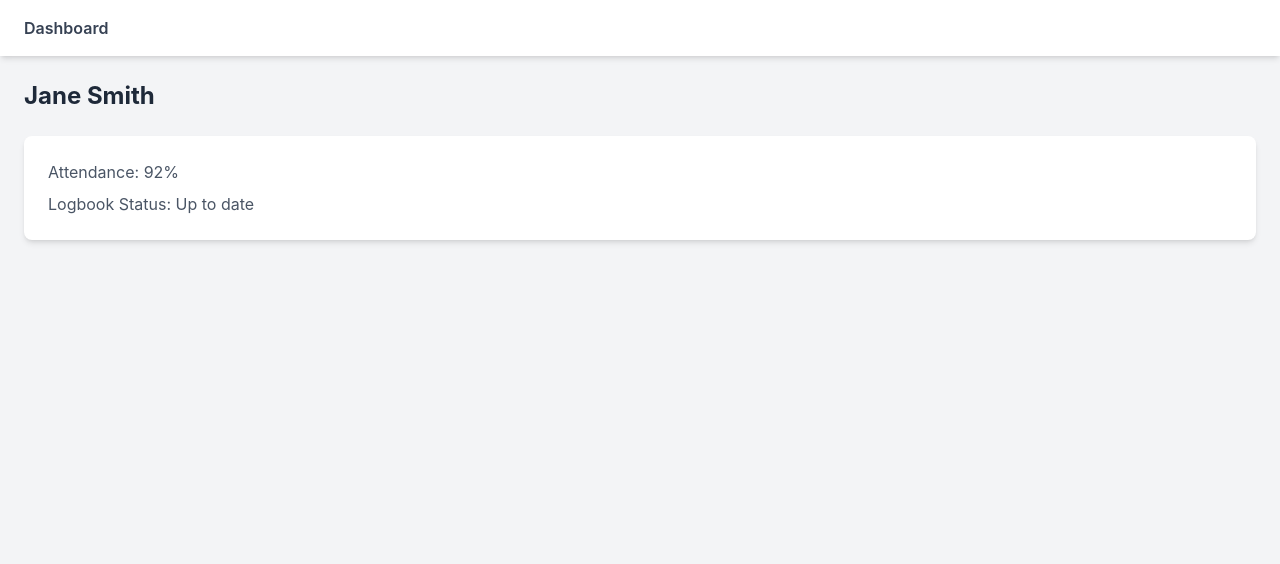
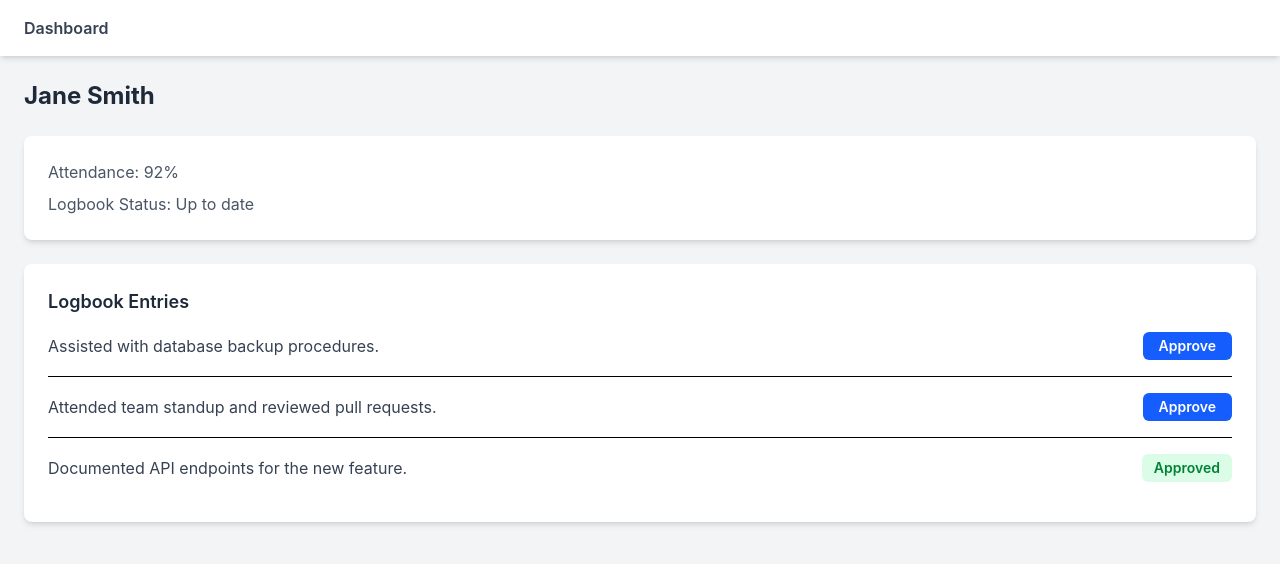
Before and after one commit to Keith-11th/Field-attendance-system, a React (Vite) app in the folder frontend/: page /lecturer/student/1 in a window 1280 px wide. Shown: the top 564 px of the page. Built offline with nearby package versions, Linux system fonts and the light colour scheme.

Commit message:
Allow approve button to toggle

```diff
--- a/frontend/src/components/StudentDetail.tsx
+++ b/frontend/src/components/StudentDetail.tsx
@@ -1,3 +1,4 @@
+import { useState } from 'react'
 import { useParams } from 'react-router-dom'
 import LecturerNavbar from './LecturerNavbar'
 
@@ -12,6 +13,20 @@ function StudentDetail() {
 
   const student = students.find((s) => s.id === Number(studentId))
 
+  const [logbookEntries, setLogbookEntries] = useState([
+    { id: 1, text: 'Assisted with database backup procedures.', approved: false },
+    { id: 2, text: 'Attended team standup and reviewed pull requests.', approved: false },
+    { id: 3, text: 'Documented API endpoints for the new feature.', approved: true },
+  ])
+
+  function handleApprove(entryId: number) {
+    setLogbookEntries(
+      logbookEntries.map((entry) =>
+        entry.id === entryId ? { ...entry, approved: !entry.approved } : entry
+      )
+    )
+  }
+
   if (!student) {
     return <p>Student not found</p>
   }
@@ -25,7 +40,7 @@ function StudentDetail() {
           {student.name}
         </h1>
 
-        <div className="rounded-lg bg-white p-6 shadow-md">
+        <div className="mb-6 rounded-lg bg-white p-6 shadow-md">
           <p className="mb-2 text-gray-600">
             Attendance: {student.attendancePercent}%
           </p>
@@ -33,6 +48,39 @@ function StudentDetail() {
             Logbook Status: {student.logbookStatus}
           </p>
         </div>
+
+        <div className="rounded-lg bg-white p-6 shadow-md">
+          <h2 className="mb-4 text-lg font-semibold text-gray-800">
+            Logbook Entries
+          </h2>
+
+          <div className="flex flex-col gap-4">
+            {logbookEntries.map((entry) => (
+              <div
+                key={entry.id}
+                className="flex items-center justify-between border-b pb-4 last:border-0"
+              >
+                <p className="text-gray-700">{entry.text}</p>
+
+                {entry.approved ? (
+                  <button
+                    onClick={() => handleApprove(entry.id)}
+                    className="rounded-md bg-green-100 px-3 py-1 text-sm font-semibold text-green-700 hover:bg-green-200"
+                  >
+                    Approved
+                  </button>
+                ) : (
+                  <button
+                    onClick={() => handleApprove(entry.id)}
+                    className="rounded-md bg-blue-600 px-4 py-1 text-sm font-semibold text-white hover:bg-blue-700"
+                  >
+                    Approve
+                  </button>
+                )}
+              </div>
+            ))}
+          </div>
+        </div>
       </div>
     </div>
   )
```
